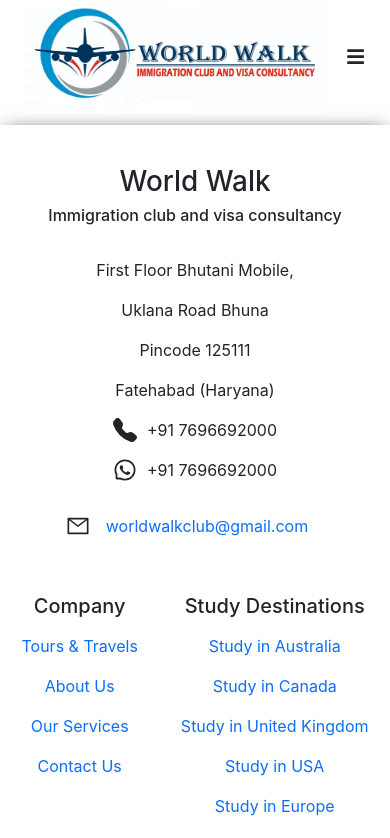
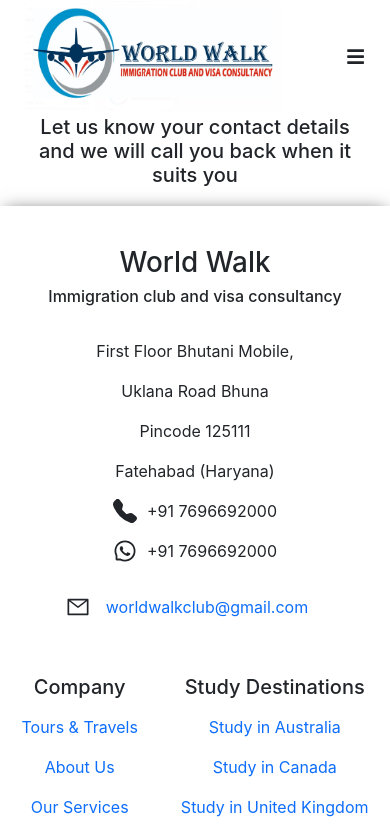
Before and after one commit to Naveen0029/WorldWalk, a React (Create React App) app: page /contact-us in a window 390 px wide. Shown: the top 838 px of the page. Built offline with nearby package versions, Linux system fonts and the light colour scheme.

Commit message:
responsive logo

```diff
--- a/src/App.js
+++ b/src/App.js
@@ -4,6 +4,7 @@
 import Footer from './components/Footer';
 import { BrowserRouter,Routes,Route } from "react-router-dom";
 import Home from './pages/Home';
+import ContactUs from './pages/ContactUs';
 
 function App() {
   return (
@@ -12,6 +13,7 @@
       <BrowserRouter>
       <Routes>
         <Route path='/' element={<Home />} />
+        <Route path='/contact-us' element={<ContactUs />} />
       </Routes>
       </BrowserRouter>
       <Footer />
--- a/src/components/Navbar.css
+++ b/src/components/Navbar.css
@@ -21,3 +21,15 @@
 .Logo{
     height: 7rem;
 }
+
+@media screen and (max-width:416px){
+    .Logo{
+        width: 16rem;
+    }
+}
+
+@media screen and (max-width:386px){
+    .Logo{
+        width: 14rem;
+    }
+}
--- a/src/components/Navbar.jsx
+++ b/src/components/Navbar.jsx
@@ -43,7 +43,7 @@
         <div className="row">
           <div className="col-8 col-sm-4 align-self-center webName">
           <div className="Image"></div>
-          <img src={logo}
+          <img alt= "WorldWalk" src={logo}
             className="Logo" />
           </div>
 
--- /dev/null
+++ b/src/pages/ContactUs.jsx
@@ -0,0 +1,17 @@
+import React from 'react'
+
+const ContactUs = () => {
+  return (
+    <div className='container-fluid'>
+        <div className='row'>
+            <div className='col-12 col-sm-6'>
+                <h5>Let us know your contact details and
+                     we will call you back when it suits you
+                </h5>
+            </div>
+        </div>
+    </div>
+  )
+}
+
+export default ContactUs
```
